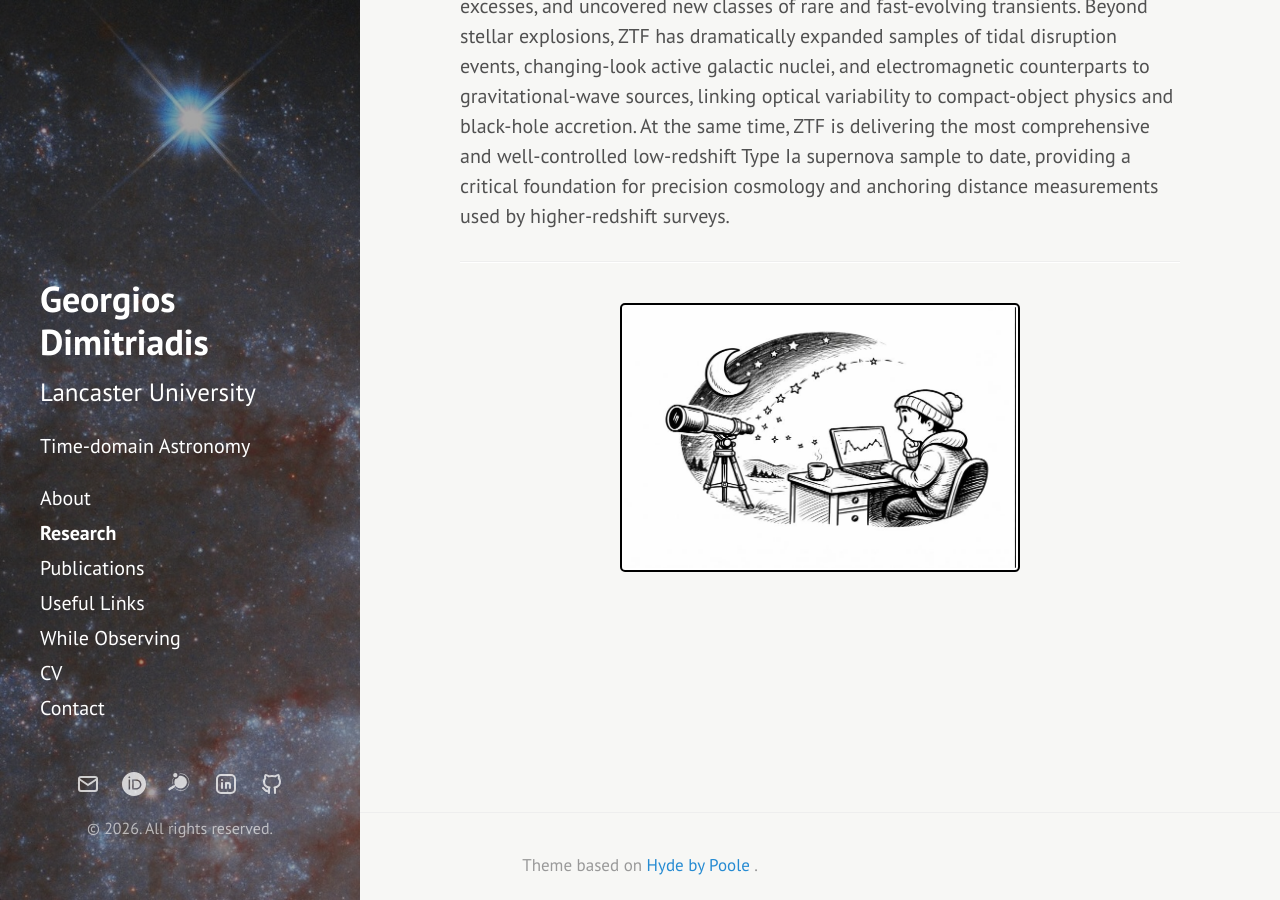
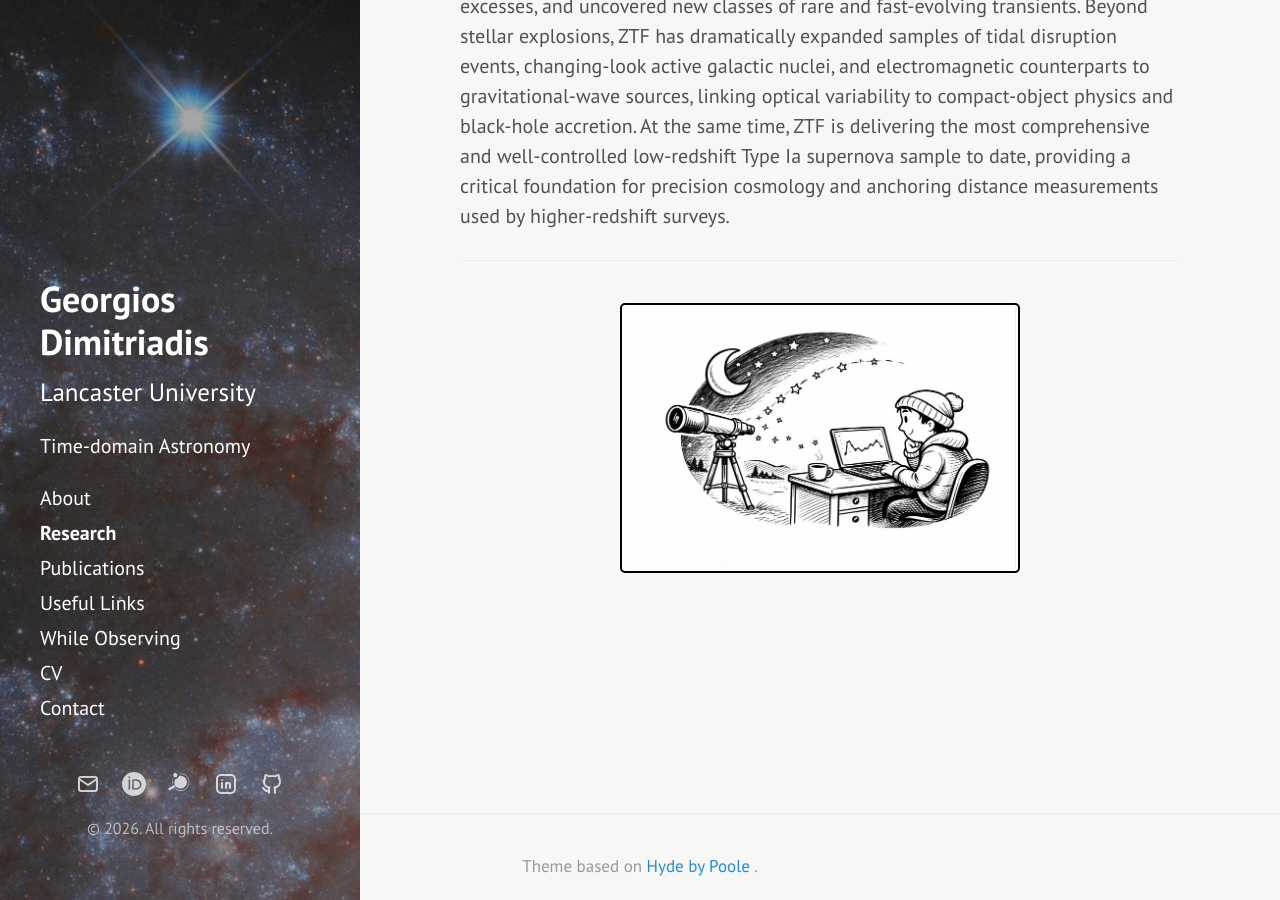
Before and after one commit to geodimitriadis/geodimitriadis.github.io, a Jekyll site: the page built from research.md, in a window 1280 px wide and 900 px high, scrolled down 4882 px. Built offline with Jekyll 4.4.1, drawn with Linux system fonts in a browser that asks for light colours.

Commit message:
Update research.md

```diff
--- a/research.md
+++ b/research.md
@@ -108,6 +108,6 @@ The Zwicky Transient Facility (<a href="https://www.ztf.caltech.edu/" target="_b
 ---
 
 <div class="page-cartoon">
-  <img src="{{ site.baseurl }}/public/images/research-cartoon.png"
+  <img src="{{ site.baseurl }}/public/images/research-cartoon.jpeg"
        alt="Research cartoon">
 </div>
```
